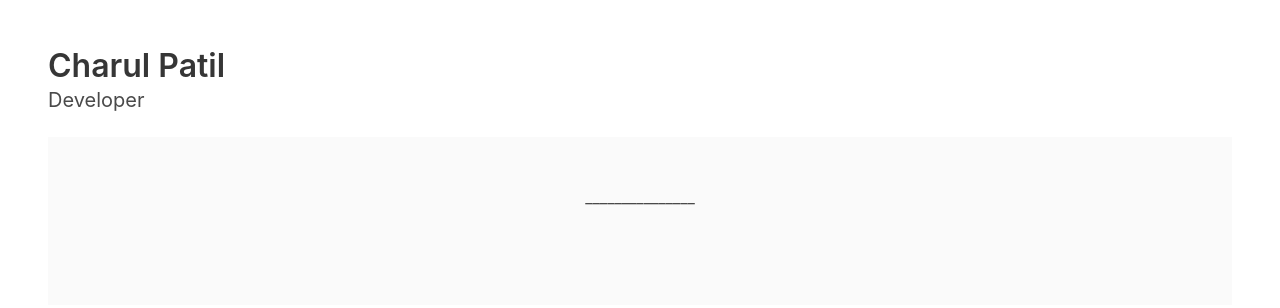
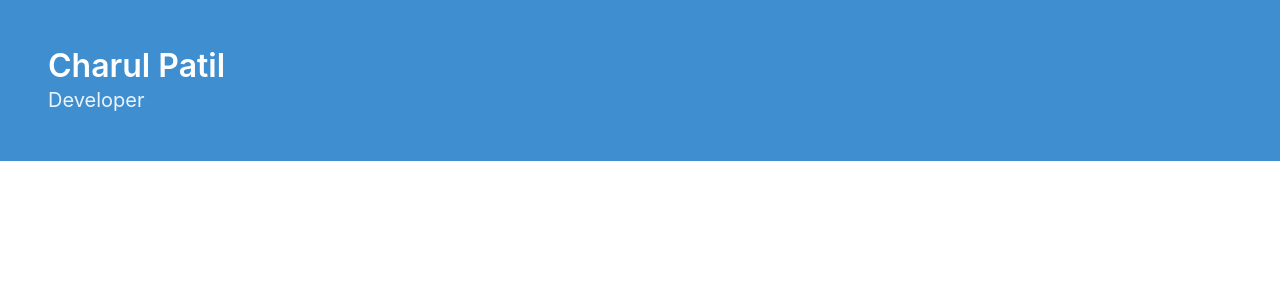
Before and after one commit to charulcodes/portfolio, a plain HTML site: page index.html in a window 1280 px wide. Drawn offline with nearby package versions, Linux system fonts and the light colour scheme.

Commit message:
Update index.html

```diff
--- a/index.html
+++ b/index.html
@@ -8,7 +8,7 @@
     <title>Charul Patil</title>
 </head>
 <body>
-<section class="hero">
+<section class="hero is-info">
   <div class="hero-body">
     <p class="title">
       Charul Patil
@@ -16,13 +16,6 @@
     <p class="subtitle">
       Developer
     </p>
-    <footer class="footer">
-  <div class="content has-text-centered">
-    <p>
-      _______________
-    </p>
-  </div>
-</footer>
   </div>
 </section>
 </body>
```
